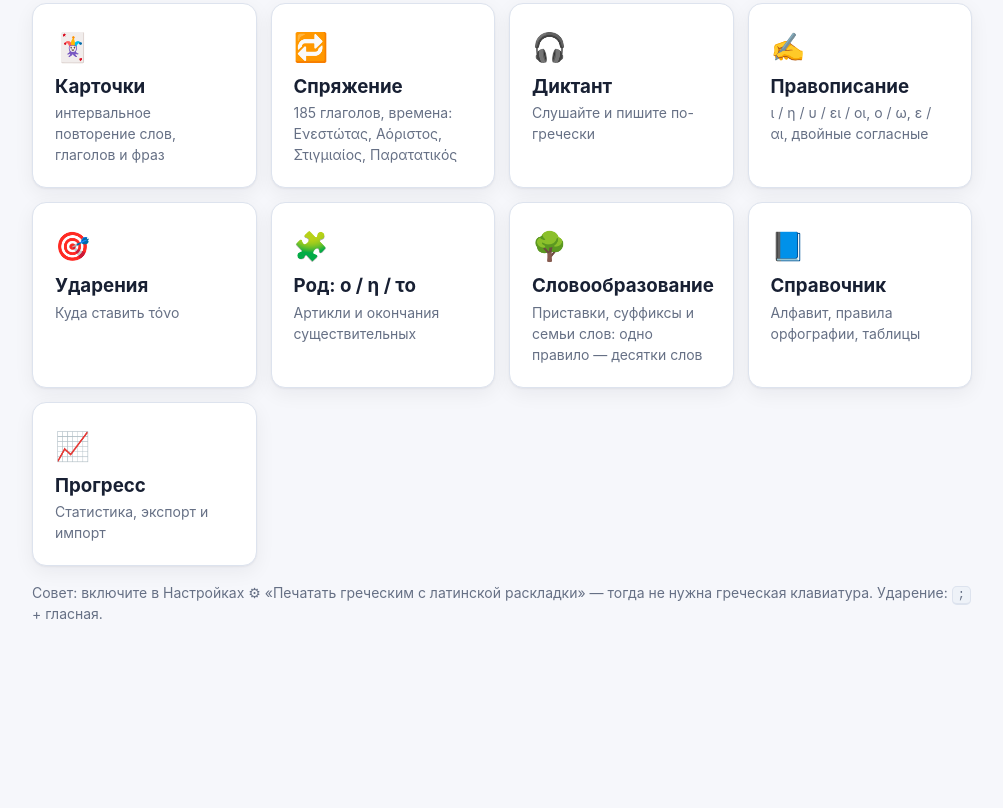
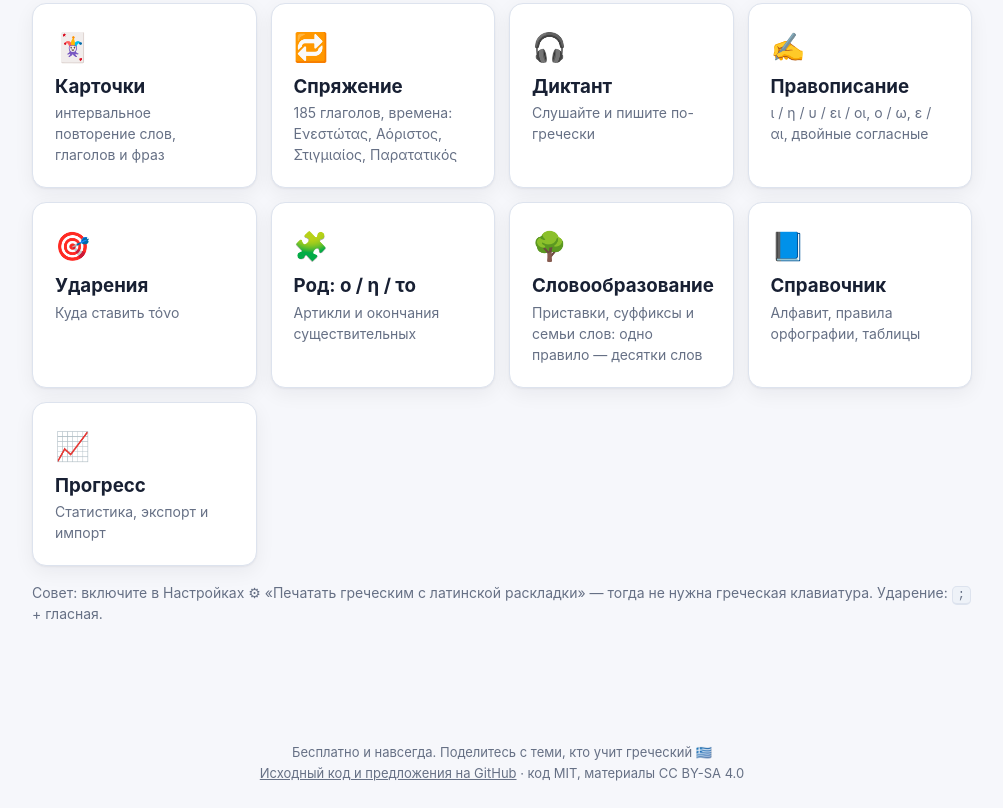
Before and after one commit to astretartem/greek-study, a plain HTML site: page index.html in a window 1280 px wide. Shown: the part 331-1139 px from the top of the page, without its empty margins (138-1141 px from the left). Before the commit the page ends 1049 px from the top, so only its background shows below. Drawn offline with Linux system fonts and the light colour scheme.

Commit message:
Free and open: MIT for code, CC BY-SA 4.0 for learning materials
Co-Authored-By: Claude Opus 5.5 <noreply@anthropic.com>

```diff
--- a/css/style.css
+++ b/css/style.css
@@ -276,3 +276,6 @@ button.w:hover, button.w:focus-visible { background: var(--blue-soft); color: va
 .fam ul { list-style: none; margin: 0; padding: 0; }
 .fam li { padding: 3px 0; }
 .morph-card .w { font-size: 1.05rem; }
+
+.site-foot { text-align: center; font-size: 13px; color: var(--muted, #6b7280); padding: 24px 16px calc(24px + env(safe-area-inset-bottom)); line-height: 1.6; }
+.site-foot a { color: inherit; text-decoration: underline; }
--- a/index.html
+++ b/index.html
@@ -33,6 +33,12 @@
 
   <main id="app"></main>
 
+  <footer class="site-foot">
+    Бесплатно и навсегда. Поделитесь с теми, кто учит греческий 🇬🇷<br>
+    <a href="https://github.com/astretartem/greek-study" target="_blank" rel="noopener">Исходный код и предложения на GitHub</a> ·
+    код MIT, материалы CC BY-SA 4.0
+  </footer>
+
   <dialog id="settings">
     <form method="dialog">
       <h2>Настройки</h2>
```
Also changed, not shown: 4 other files.
